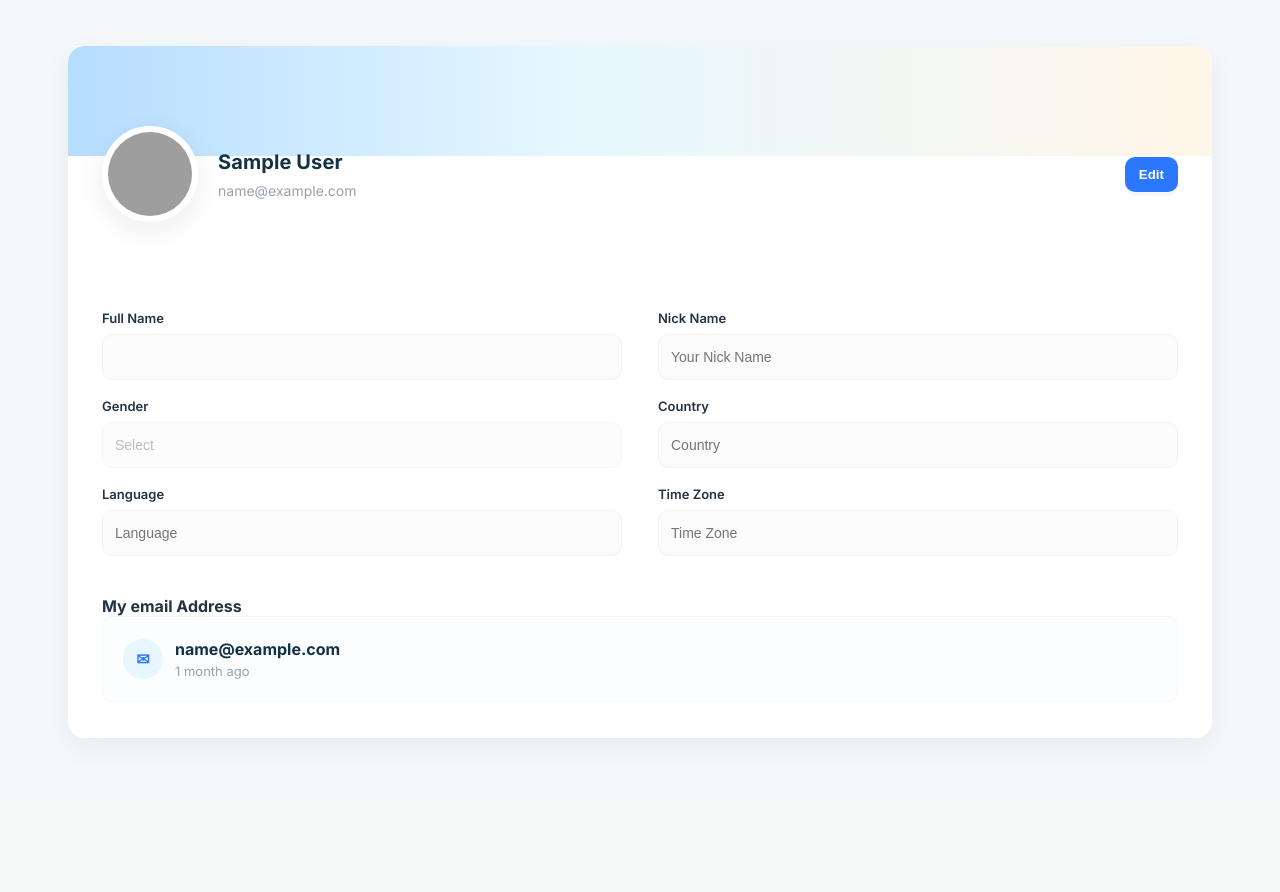
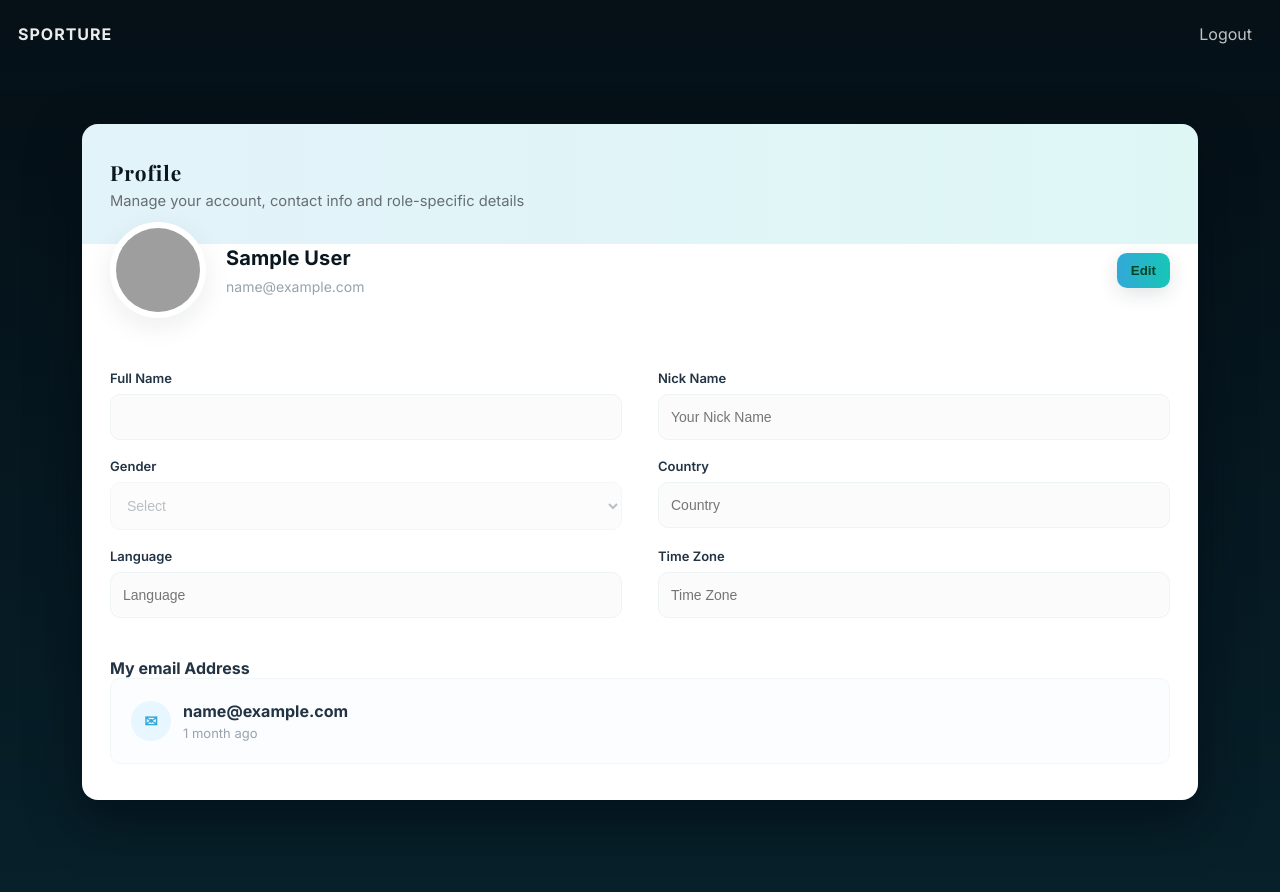
Before and after one commit to lara-jacob/LinkedIn-for-Atheletes, a Flask app: page /profile in a window 1280 px wide. Before the commit the page ends 742 px from the top, so only its background shows below. Run offline with Flask 3, Linux system fonts and the light colour scheme; the visitor is signed in with stand-in values (Sample User, id 1); data that the repository does not hold is empty; some libraries are stand-ins or nearby versions; grey boxes are pictures that could not be loaded.

Commit message:
profile modification

```diff
--- a/templates/profile.html
+++ b/templates/profile.html
@@ -5,138 +5,168 @@
   <meta charset="utf-8">
   <title>Profile — Sporture</title>
   <meta name="viewport" content="width=device-width,initial-scale=1">
-  <link href="https://fonts.googleapis.com/css2?family=Inter:wght@300;400;600;700&display=swap" rel="stylesheet">
+  <!-- Fonts match the index (Playfair-like headings + Montserrat/Inter for UI) -->
+  <link href="https://fonts.googleapis.com/css2?family=Playfair+Display:wght@600;700&family=Inter:wght@300;400;600;700&display=swap" rel="stylesheet">
   <style>
     :root{
-      --bg: #f5f8fb;
-      --card: #ffffff;
+      /* colors & accents aligned with your index */
+      --accent: #33a8d8;
+      --accent-2: #16c6b7;
+      --fg-dark: #0b1720;
       --muted: #98a3ad;
-      --accent: #2b78ff;
-      --accent-soft: linear-gradient(90deg,#cfe9ff, #fff4da);
+      --card-bg: #ffffff;
+      --glass: rgba(255,255,255,0.06);
       --radius: 14px;
-    }
-    *{box-sizing:border-box}
-    body{font-family:Inter,system-ui,Arial; margin:0; background:var(--bg); color:#123246}
-    .app{
-      max-width:1180px;
-      margin:28px auto;
-      padding:18px;
+      --ease: cubic-bezier(.2,.9,.25,1);
     }
 
-    /* Outer panel */
-    .panel{
-      background:var(--card);
-      border-radius:16px;
-      box-shadow:0 10px 30px rgba(14,30,37,0.06);
-      overflow:hidden;
+    * { box-sizing: border-box; }
+    html,body { height: 100%; margin: 0; font-family: Inter, system-ui, -apple-system, "Segoe UI", Roboto, "Helvetica Neue", Arial; -webkit-font-smoothing:antialiased; background: linear-gradient(180deg, #051017 0%, #07202a 100%); color: rgba(255,255,255,0.95); }
+
+    /* Nav (copied / harmonized with index) */
+    .nav { position:fixed; top:18px; left:18px; right:18px; z-index:70; display:flex; align-items:center; justify-content:space-between; pointer-events:auto; }
+    .brand { display:flex; gap:12px; align-items:center; }
+    .logo { width:56px; height:56px; border-radius:6px; display:flex; align-items:center; justify-content:center; background:linear-gradient(135deg,var(--accent),var(--accent-2)); color:#042; font-family:"Playfair Display",serif; font-weight:700; font-size:18px; }
+    .brand .name { color:rgba(255,255,255,0.92); font-weight:1000; letter-spacing:1px; }
+    .nav-links { display:flex; gap:12px; align-items:center; }
+    .nav-links a { color:rgba(255,255,255,0.75); padding:6px 10px; border-radius:6px; text-decoration:none; }
+    .nav-links a.active, .nav-links a:hover { color:#fff; background: rgba(255,255,255,0.04); }
+
+    /* Page container */
+    .page {
+      max-width:1180px;
+      margin: 92px auto 48px; /* top space for fixed nav */
+      padding: 20px;
     }
 
-    /* banner */
-    .banner{
-      height:110px;
-      background: linear-gradient(90deg,#b6ddff 0%, #e7f8ff 45%, #fff6e8 100%);
-      padding:22px 28px;
-      border-top-left-radius:16px;
-      border-top-right-radius:16px;
+    /* Panel / card (white card to preserve form readability) */
+    .panel {
+      background: var(--card-bg);
+      color: var(--fg-dark);
+      border-radius: 16px;
+      box-shadow: 0 18px 50px rgba(2,10,18,0.6);
+      overflow: hidden;
+      display: block;
     }
 
+    /* Decorative banner (blended with site style) */
+    .banner {
+      height:120px;
+      background: linear-gradient(90deg, rgba(51,168,216,0.14), rgba(22,198,183,0.14));
+      position:relative;
+      padding:20px 28px;
+      display:flex;
+      align-items:center;
+      gap:18px;
+    }
+    .banner .title {
+      font-family: "Playfair Display", serif;
+      color: var(--fg-dark);
+      font-size:1.3rem;
+      font-weight:700;
+      letter-spacing:1px;
+    }
+    .banner .subtitle { color: rgba(0,0,0,0.55); font-size:0.92rem; margin-top:6px; }
+
     /* top row with avatar + meta + edit button */
-    .top-row{
+    .content {
+      padding: 22px 28px 36px;
+    }
+    .top-row {
       display:flex;
       gap:20px;
       align-items:center;
-      padding:18px 34px;
-      transform: translateY(-48px); /* lift card area to overlap banner */
+      transform: translateY(-44px); /* overlap banner */
     }
-    .avatar-wrap{width:96px; height:96px; flex:0 0 96px}
-    .avatar{
+    .avatar-wrap { width:96px; height:96px; flex:0 0 96px; }
+    .avatar {
       width:96px; height:96px; border-radius:50%;
       object-fit:cover; border:6px solid #fff;
-      box-shadow:0 8px 28px rgba(14,30,37,0.08); background:#f1f7fb;
-      display:block;
+      box-shadow: 0 8px 28px rgba(4,30,40,0.08); background:#f1f7fb; display:block;
     }
-    .meta{
-      flex:1;
-      display:flex;
-      flex-direction:column;
-      justify-content:center;
-      gap:6px;
+    .meta { flex:1; display:flex; flex-direction:column; justify-content:center; gap:6px; color:var(--fg-dark); }
+    .meta h1 { margin:0; font-size:20px; letter-spacing:0.1px; }
+    .meta .email { color: var(--muted); font-size:14px; margin-top:2px; }
+
+    .actions { display:flex; align-items:center; gap:10px; }
+    .btn-edit {
+      background: linear-gradient(90deg,var(--accent),var(--accent-2));
+      color:#042;
+      border:0;
+      padding:10px 14px;
+      border-radius:10px;
+      font-weight:700;
+      cursor:pointer;
+      box-shadow: 0 6px 20px rgba(4,30,40,0.12);
     }
-    .meta h1{margin:0; font-size:20px; letter-spacing:0.1px}
-    .meta .email{color:var(--muted); font-size:14px; margin-top:2px}
+    .btn-edit[disabled] { opacity:0.6; cursor:default; transform: none; }
 
-    .actions{
-      display:flex;
-      align-items:center;
-      gap:10px;
-    }
-    .btn-edit{
-      background:var(--accent); color:#fff; border:0; padding:10px 14px;
-      border-radius:10px; font-weight:700; cursor:pointer;
-      box-shadow:0 4px 0 rgba(0,0,0,0.03);
+    /* Two-column grid for fields */
+    .grid { display:grid; grid-template-columns: 1fr 1fr; gap:18px 36px; margin-top:8px; }
+    .field { display:flex; flex-direction:column; }
+    .field label { font-weight:600; font-size:13px; color:#223344; margin-bottom:8px; }
+    .field input, .field select, .field textarea { padding:14px 12px; border-radius:10px; border:1px solid #eef3f6; background:#fbfdff; font-size:14px; color:#203241; outline:none; }
+    .field input[readonly], .field select[disabled], .field textarea[readonly] { background:#fbfbfb; color:#9aa6af; }
+
+    .two-col-title { margin-top:14px; font-weight:700; color:#223344; }
+
+    /* email list */
+    .email-block { margin-top:22px; }
+    .email-list { background:#fbfdff; border:1px solid #f1f6f9; border-radius:10px; padding:14px; color:#223344; }
+    .email-item { display:flex; gap:12px; align-items:center; padding:8px 6px; }
+    .email-badge { width:40px; height:40px; border-radius:50%; background:#e8f7ff; display:flex; align-items:center; justify-content:center; font-weight:700; color:var(--accent); }
+    .email-meta .em { font-weight:700; }
+    .email-meta .sub { color:var(--muted); font-size:13px; margin-top:4px; }
+
+    .add-email { display:inline-block; margin-top:12px; padding:8px 12px; border-radius:8px; background:#e9f6ff; color:var(--accent); font-weight:700; text-decoration:none; }
+
+    .spacer { height:18px; }
+
+    /* small screens */
+    @media (max-width:900px) {
+      .grid { grid-template-columns:1fr; }
+      .top-row { flex-direction:column; align-items:flex-start; transform:translateY(-20px); gap:12px; }
+      .actions { align-self:stretch; width:100%; justify-content:flex-end; }
+      .banner { height:100px; padding:14px; }
+      .page { margin-top:72px; padding:12px; }
     }
 
-    /* content area */
-    .content{
-      padding:22px 34px 36px;
-    }
+    /* keep body background visible behind panel with subtle padding */
+    .panel-wrap { padding: 12px; }
 
-    /* Two-column grid for fields */
-    .grid{
-      display:grid;
-      grid-template-columns: 1fr 1fr;
-      gap:18px 36px;
-    }
-    .field{
-      display:flex; flex-direction:column;
-    }
-    .field label{font-weight:600; font-size:13px; color:#223344; margin-bottom:8px}
-    .field input, .field select, .field textarea{
-      padding:14px 12px; border-radius:10px; border:1px solid #eef3f6;
-      background:#fbfdff; font-size:14px; color:#203241;
-      outline:none;
-    }
-    .field input[readonly], .field select[disabled], .field textarea[readonly]{
-      background:#fbfbfb; color:#9aa6af;
-    }
-    .field select{appearance:none; background-image:linear-gradient(45deg, transparent 50%, #9aa6af 50%), linear-gradient(135deg, #9aa6af 50%, transparent 50%); background-position:calc(100% - 12px) calc(1em + 2px), calc(100% - 7px) calc(1em + 2px); background-size:6px 6px,6px 6px; background-repeat:no-repeat; padding-right:36px}
-
-    .two-col-title{margin-top:14px; font-weight:700; color:#223344}
-
-    /* email list */
-    .email-block{margin-top:22px}
-    .email-list{background:#fbfdff; border:1px solid #f1f6f9; border-radius:10px; padding:14px}
-    .email-item{display:flex; gap:12px; align-items:center; padding:8px 6px}
-    .email-badge{
-      width:40px; height:40px; border-radius:50%; background:#e8f7ff; display:flex;
-      align-items:center; justify-content:center; font-weight:700; color:var(--accent);
-    }
-    .email-meta .em{font-weight:700}
-    .email-meta .sub{color:var(--muted); font-size:13px; margin-top:4px}
-
-    .add-email{display:inline-block; margin-top:12px; padding:8px 12px; border-radius:8px; background:#e9f6ff; color:var(--accent); font-weight:700; text-decoration:none}
-
-    /* subtle separators & spacing */
-    .spacer{height:18px}
-
-    @media (max-width:900px){
-      .grid{grid-template-columns:1fr}
-      .top-row{flex-direction:column; align-items:flex-start; transform:translateY(-28px)}
-      .actions{align-self:stretch; width:100%; justify-content:flex-end}
-    }
   </style>
 </head>
 <body>
-  <div class="app">
-    <div class="panel">
 
-      <!-- decorative banner -->
-      <div class="banner"></div>
+  <!-- Top nav (consistent with the index) -->
+  <div class="nav" role="navigation" aria-label="Main nav">
+    <div class="brand" aria-label="Brand">
+      <div class="name">SPORTURE</div>
+    </div>
 
-      <!-- top row: avatar + name + email + edit -->
+    <nav class="nav-links" aria-label="Site links">
+
+      <a href="/login_page">Logout</a>
+
+    </nav>
+  </div>
+
+  <main class="page" role="main">
+    <div class="panel-wrap">
+      <section class="panel" aria-labelledby="profileHeading">
+        <!-- Decorative banner -->
+        <div class="banner" role="presentation" aria-hidden="false">
+          <div>
+            <div class="title" id="profileHeading">Profile</div>
+            <div class="subtitle">Manage your account, contact info and role-specific details</div>
+          </div>
+        </div>
+
+        <div class="content">
+          <!-- top row: avatar + name + edit -->
           <div class="top-row">
             <div class="avatar-wrap">
-          <img class="avatar" src="{{ avatar_url }}" alt="avatar">
+              <img class="avatar" src="{{ avatar_url }}" alt="avatar" onerror="this.onerror=null;this.src='https://images.unsplash.com/photo-1521412644187-c49fa049e84d?auto=format&fit=crop&w=200&q=60'">
             </div>
 
             <div class="meta">
@@ -146,30 +176,27 @@
 
             <div class="actions">
               <!-- Edit button toggles form read/write. Button will change to Save when editing. -->
-          <button id="editBtn" class="btn-edit">Edit</button>
+              <button id="editBtn" class="btn-edit" aria-controls="profileForm">Edit</button>
             </div>
           </div>
 
-      <!-- content (form area) -->
-      <div class="content">
-
-        <!-- ATHLETE form (rendered only if user_role == "athlete") -->
+          <!-- content forms: athlete/sponsor/coach (Jinja conditionals preserved) -->
           {% if user_role == "athlete" %}
-        <form id="profileForm" method="POST" action="/update_profile/athlete">
+          <form id="profileForm" method="POST" action="/update_profile/athlete" autocomplete="off" novalidate>
             <div class="grid">
               <div class="field">
-              <label>Full Name</label>
-              <input name="full_name" value="{{ user.full_name }}" readonly>
+                <label for="full_name">Full Name</label>
+                <input id="full_name" name="full_name" value="{{ user.full_name }}" readonly>
               </div>
 
               <div class="field">
-              <label>Nick Name</label>
-              <input name="nick_name" value="{{ user.nick_name if user.nick_name is defined else '' }}" readonly placeholder="Your Nick Name">
+                <label for="nick_name">Nick Name</label>
+                <input id="nick_name" name="nick_name" value="{{ user.nick_name if user.nick_name is defined else '' }}" readonly placeholder="Your Nick Name">
               </div>
 
               <div class="field">
-              <label>Gender</label>
-              <select name="gender" disabled>
+                <label for="gender">Gender</label>
+                <select id="gender" name="gender" disabled>
                   <option value="" {% if not user.gender %}selected{% endif %}>Select</option>
                   <option value="Male" {% if user.gender=='Male' %}selected{% endif %}>Male</option>
                   <option value="Female" {% if user.gender=='Female' %}selected{% endif %}>Female</option>
@@ -177,80 +204,76 @@
               </div>
 
               <div class="field">
-              <label>Country</label>
-              <input name="location" value="{{ user.location }}" readonly placeholder="Country">
+                <label for="location">Country</label>
+                <input id="location" name="location" value="{{ user.location }}" readonly placeholder="Country">
               </div>
 
               <div class="field">
-              <label>Language</label>
-              <input name="language" value="{{ user.language if user.language is defined else '' }}" readonly placeholder="Language">
+                <label for="language">Language</label>
+                <input id="language" name="language" value="{{ user.language if user.language is defined else '' }}" readonly placeholder="Language">
               </div>
 
               <div class="field">
-              <label>Time Zone</label>
-              <input name="time_zone" value="{{ user.time_zone if user.time_zone is defined else '' }}" readonly placeholder="Time Zone">
-            </div>
-
-            <!-- (keep other athlete fields but hidden visually if not needed) -->
-          </div>
-        </form>
-        {% endif %}
-
-        <!-- SPONSOR form -->
-        {% if user_role == "sponsor" %}
-        <form id="profileForm" method="POST" action="/update_profile/sponsor">
-          <div class="grid">
-            <div class="field">
-              <label>Organization Name</label>
-              <input name="name" value="{{ user.name }}" readonly>
-            </div>
-            <div class="field">
-              <label>Contact Person</label>
-              <input name="contact_person" value="{{ user.contact_person }}" readonly>
-            </div>
-            <div class="field">
-              <label>Sport</label>
-              <input name="sport" value="{{ user.sport }}" readonly>
-            </div>
-            <div class="field">
-              <label>Contact Number</label>
-              <input name="contact_number" value="{{ user.contact_number }}" readonly>
-            </div>
-            <div class="field">
-              <label>Location</label>
-              <input name="location" value="{{ user.location }}" readonly>
+                <label for="time_zone">Time Zone</label>
+                <input id="time_zone" name="time_zone" value="{{ user.time_zone if user.time_zone is defined else '' }}" readonly placeholder="Time Zone">
               </div>
             </div>
           </form>
           {% endif %}
 
-        <!-- COACH form -->
-        {% if user_role == "coach" %}
-        <form id="profileForm" method="POST" action="/update_profile/coach">
+          {% if user_role == "sponsor" %}
+          <form id="profileForm" method="POST" action="/update_profile/sponsor" autocomplete="off" novalidate>
             <div class="grid">
               <div class="field">
-              <label>Full Name</label>
-              <input name="full_name" value="{{ user.full_name }}" readonly>
+                <label for="org_name">Organization Name</label>
+                <input id="org_name" name="name" value="{{ user.name }}" readonly>
               </div>
               <div class="field">
-              <label>Specialization</label>
-              <input name="specialization" value="{{ user.specialization }}" readonly>
+                <label for="contact_person">Contact Person</label>
+                <input id="contact_person" name="contact_person" value="{{ user.contact_person }}" readonly>
               </div>
               <div class="field">
-              <label>Certifications</label>
-              <input name="certifications" value="{{ user.certifications }}" readonly>
+                <label for="sport">Sport</label>
+                <input id="sport" name="sport" value="{{ user.sport }}" readonly>
               </div>
               <div class="field">
-              <label>Experience Years</label>
-              <input name="experience_years" value="{{ user.experience_years }}" readonly>
+                <label for="contact_number">Contact Number</label>
+                <input id="contact_number" name="contact_number" value="{{ user.contact_number }}" readonly>
               </div>
               <div class="field">
-              <label>Contact Number</label>
-              <input name="contact_number" value="{{ user.contact_number }}" readonly>
+                <label for="location2">Location</label>
+                <input id="location2" name="location" value="{{ user.location }}" readonly>
+              </div>
+            </div>
+          </form>
+          {% endif %}
+
+          {% if user_role == "coach" %}
+          <form id="profileForm" method="POST" action="/update_profile/coach" autocomplete="off" novalidate>
+            <div class="grid">
+              <div class="field">
+                <label for="full_name_c">Full Name</label>
+                <input id="full_name_c" name="full_name" value="{{ user.full_name }}" readonly>
               </div>
               <div class="field">
-              <label>Location</label>
-              <input name="location" value="{{ user.location }}" readonly>
+                <label for="specialization">Specialization</label>
+                <input id="specialization" name="specialization" value="{{ user.specialization }}" readonly>
+              </div>
+              <div class="field">
+                <label for="certifications">Certifications</label>
+                <input id="certifications" name="certifications" value="{{ user.certifications }}" readonly>
+              </div>
+              <div class="field">
+                <label for="experience_years">Experience Years</label>
+                <input id="experience_years" name="experience_years" value="{{ user.experience_years }}" readonly>
+              </div>
+              <div class="field">
+                <label for="contact_number_c">Contact Number</label>
+                <input id="contact_number_c" name="contact_number" value="{{ user.contact_number }}" readonly>
+              </div>
+              <div class="field">
+                <label for="location_c">Location</label>
+                <input id="location_c" name="location" value="{{ user.location }}" readonly>
               </div>
             </div>
           </form>
@@ -259,24 +282,23 @@
           <div class="spacer"></div>
 
           <!-- Emails -->
-        <div class="email-block">
+          <div class="email-block" aria-live="polite">
             <div class="two-col-title">My email Address</div>
             <div class="email-list">
               <div class="email-item">
-              <div class="email-badge">✉</div>
+                <div class="email-badge" aria-hidden="true">✉</div>
                 <div class="email-meta">
                   <div class="em">{{ session.email if session.email is defined else '' }}</div>
                   <div class="sub">1 month ago</div>
                 </div>
               </div>
             </div>
-
-
           </div>
 
         </div> <!-- /.content -->
-    </div> <!-- /.panel -->
-  </div> <!-- /.app -->
+      </section>
+    </div> <!-- /.panel-wrap -->
+  </main>
 
   <script>
     // Toggle edit/read-only state and submit on Save.
@@ -284,7 +306,7 @@
       const editBtn = document.getElementById('editBtn');
       const form = document.getElementById('profileForm');
 
-    // If no form (shouldn't happen), do nothing
+      // defensive: if there's no editable form (unexpected), do nothing
       if (!editBtn || !form) return;
 
       let editing = false;
@@ -293,7 +315,8 @@
         // inputs/selects/textarea inside form
         const fields = form.querySelectorAll('input, select, textarea');
         fields.forEach(f => {
-        if (f.tagName.toLowerCase() === 'select') {
+          const tag = f.tagName.toLowerCase();
+          if (tag === 'select') {
             f.disabled = !on;
           } else {
             if (on) {
@@ -302,7 +325,7 @@
             } else {
               f.setAttribute('readonly','');
               // keep select disabled style
-            if (f.tagName.toLowerCase() === 'select') f.disabled = true;
+              if (tag === 'select') f.disabled = true;
             }
           }
         });
@@ -315,18 +338,26 @@
           // Enter edit mode
           editing = true;
           editBtn.textContent = 'Save';
-        editBtn.style.background = '#1f6fe6';
+          editBtn.style.transform = 'translateY(-1px)';
           setEditable(true);
-        // optionally focus first input
-        const first = form.querySelector('input, select, textarea');
+          // focus first input for better UX
+          const first = form.querySelector('input:not([readonly]), select:not([disabled]), textarea:not([readonly])');
           if (first) first.focus();
         } else {
-        // Save: submit form
+          // Save: basic UX lock and submit form
           editBtn.disabled = true;
+          // Optionally you could run client-side validation here before submit.
           form.submit();
         }
       });
 
+      // If user leaves page during edit, ask to confirm (simple safeguard)
+      window.addEventListener('beforeunload', function(e){
+        if (editing) {
+          e.preventDefault();
+          e.returnValue = '';
+        }
+      });
     })();
   </script>
 </body>
```
Lines whose indentation alone changed are shown as unchanged.
